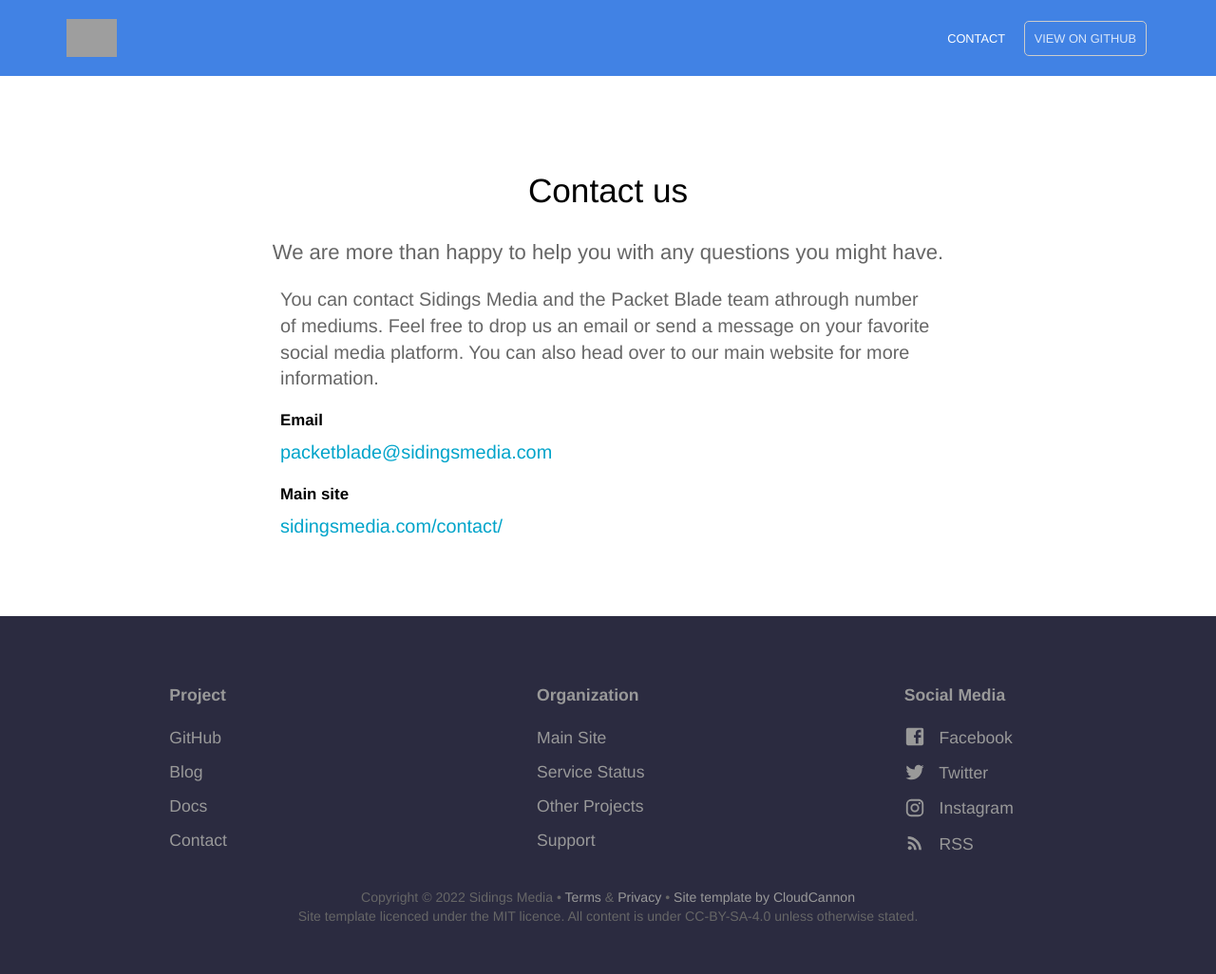
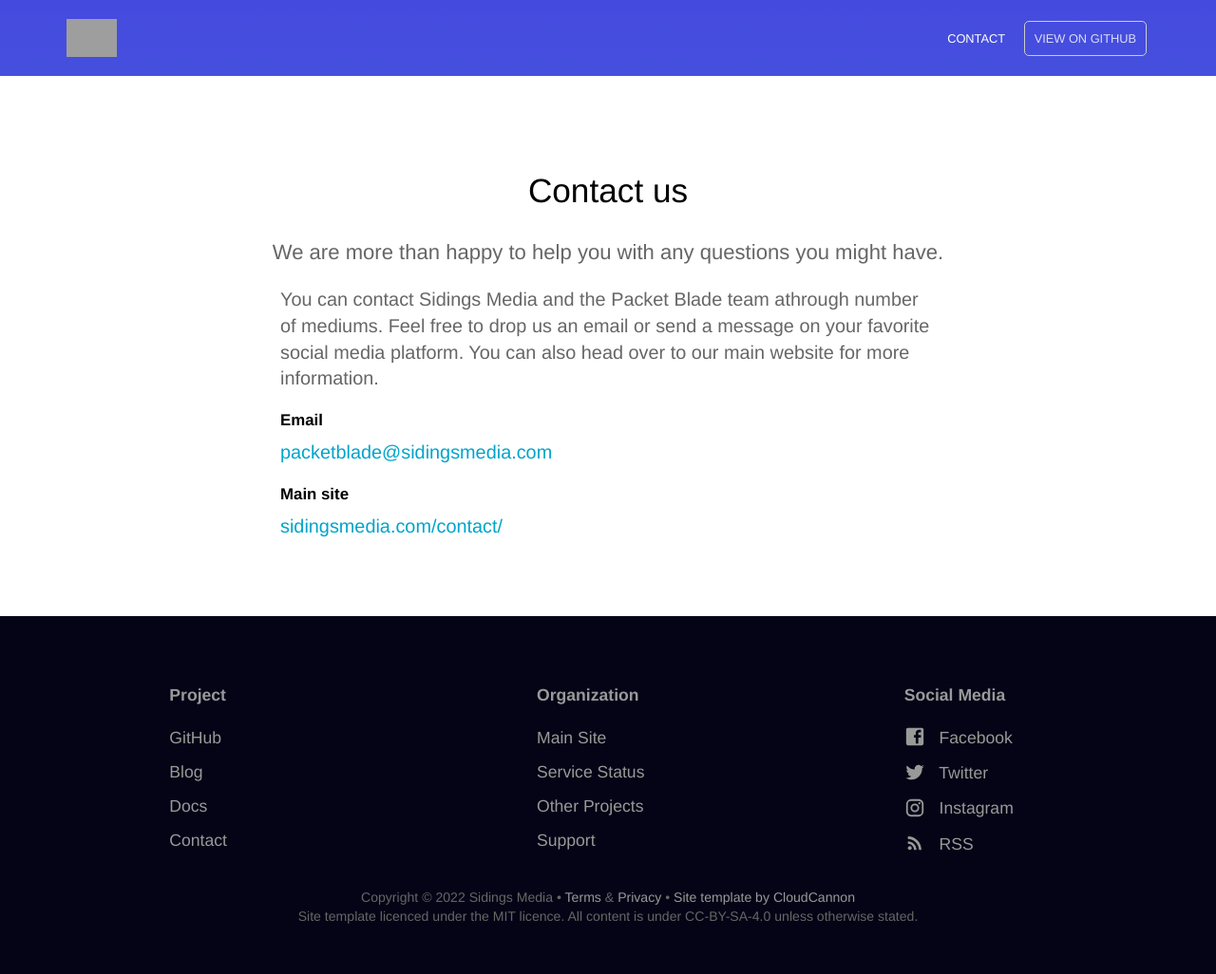
Before and after one commit to PacketBlade/packetblade.sidingsmedia.com, a Jekyll site: the page built from contact.html, in a window 1280 px wide. Shown: the whole page at 95% size. Built offline with Jekyll 4.4.1, drawn with Linux system fonts in a browser that asks for light colours; grey boxes are pictures that could not be loaded.

Commit message:
Updated colours for background
Signed-off-by: Matthew Nickson <mnickson@sidingsmedia.com>

```diff
--- a/_sass/footer.scss
+++ b/_sass/footer.scss
@@ -73,7 +73,7 @@
 	padding: 50px 0 50px 0;
 	font-size: 1.1em;
 	position: relative;
-	background: #2b2b40;
+	background: #040416;
 	color: #fff;
 
 	.copyright {
--- a/_sass/variables.scss
+++ b/_sass/variables.scss
@@ -1,8 +1,8 @@
 // SPDX-FileCopyrightText: 2016-2020 CloudCannon <support@cloudcannon.com>
 // SPDX-License-Identifier: MIT
 
-$brand-color: #4182e4;
-$secondary-brand-color: #4182e4;
+$brand-color: #454ade;
+$secondary-brand-color: #42bfdd;
 $middle-gradient-color: mix($brand-color, $secondary-brand-color, 95%);
 
 // Breakpoints
```
